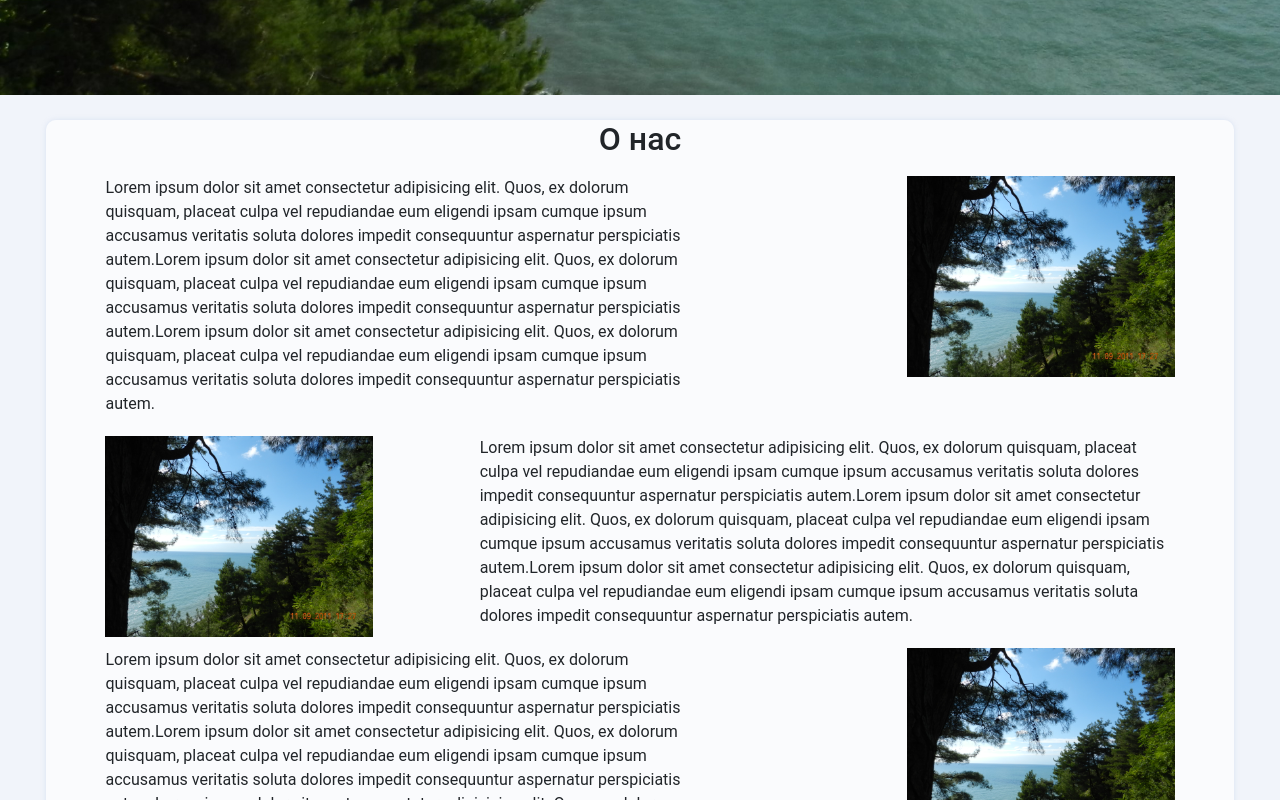
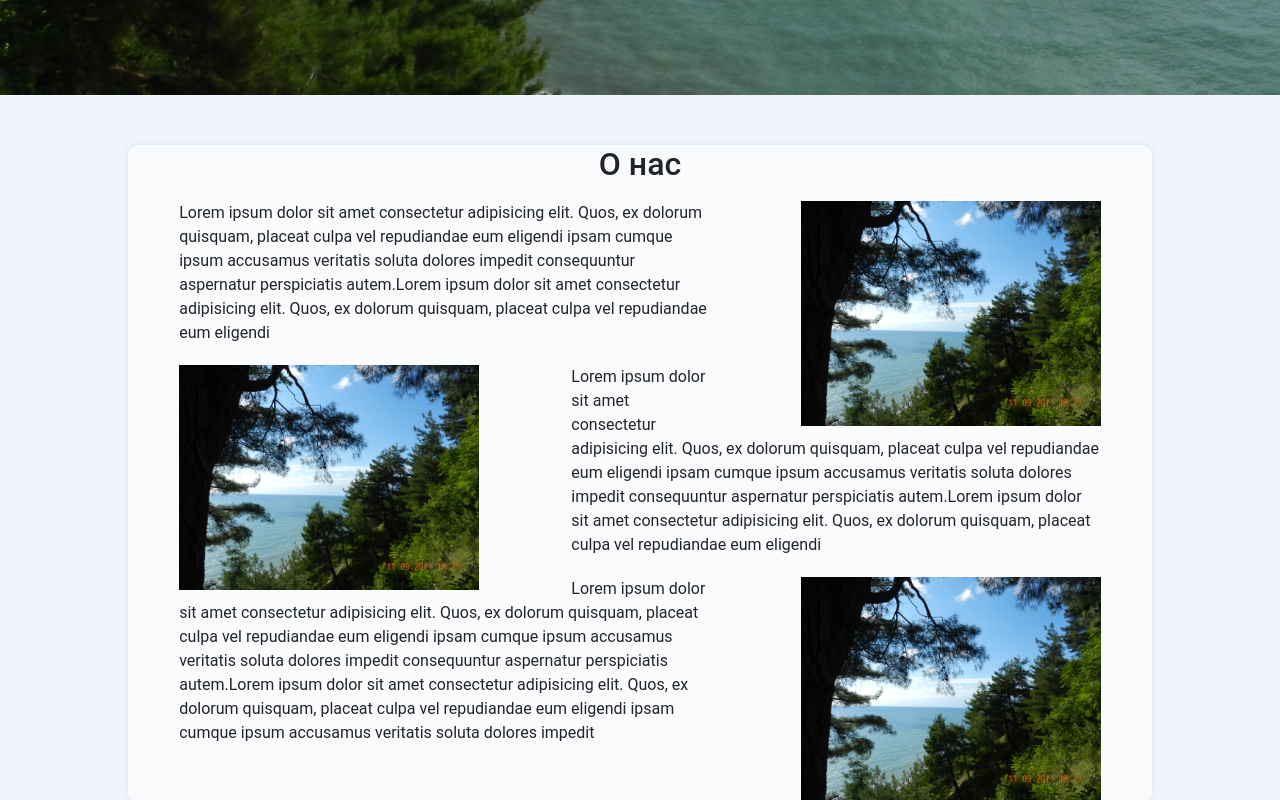
Before and after one commit to ValeriaLugovskaya/hotel_site_react, a React (Create React App) app: page / in a window 1280 px wide. Shown: the part 760-1560 px from the top of the page. Built offline with nearby package versions, Linux system fonts and the light colour scheme; no server answers.

Commit message:
css is otstoy2

```diff
--- a/src/components/AboutUs/AboutUs.js
+++ b/src/components/AboutUs/AboutUs.js
@@ -20,11 +20,7 @@ const AboutUs = () =>{
                             ipsam cumque ipsum accusamus veritatis soluta dolores impedit
                             consequuntur aspernatur perspiciatis autem.Lorem ipsum dolor sit amet consectetur adipisicing elit. Quos,
                             ex dolorum quisquam, placeat culpa vel repudiandae eum eligendi
-                            ipsam cumque ipsum accusamus veritatis soluta dolores impedit
-                            consequuntur aspernatur perspiciatis autem.Lorem ipsum dolor sit amet consectetur adipisicing elit. Quos,
-                            ex dolorum quisquam, placeat culpa vel repudiandae eum eligendi
-                            ipsam cumque ipsum accusamus veritatis soluta dolores impedit
-                            consequuntur aspernatur perspiciatis autem.</div>
+                            </div>
                         </div>
             </div>
 
@@ -38,11 +34,7 @@ const AboutUs = () =>{
                             ipsam cumque ipsum accusamus veritatis soluta dolores impedit
                             consequuntur aspernatur perspiciatis autem.Lorem ipsum dolor sit amet consectetur adipisicing elit. Quos,
                             ex dolorum quisquam, placeat culpa vel repudiandae eum eligendi
-                            ipsam cumque ipsum accusamus veritatis soluta dolores impedit
-                            consequuntur aspernatur perspiciatis autem.Lorem ipsum dolor sit amet consectetur adipisicing elit. Quos,
-                            ex dolorum quisquam, placeat culpa vel repudiandae eum eligendi
-                            ipsam cumque ipsum accusamus veritatis soluta dolores impedit
-                            consequuntur aspernatur perspiciatis autem.
+
                         </p>
             </div>
 
@@ -57,10 +49,7 @@ const AboutUs = () =>{
                             consequuntur aspernatur perspiciatis autem.Lorem ipsum dolor sit amet consectetur adipisicing elit. Quos,
                             ex dolorum quisquam, placeat culpa vel repudiandae eum eligendi
                             ipsam cumque ipsum accusamus veritatis soluta dolores impedit
-                            consequuntur aspernatur perspiciatis autem.Lorem ipsum dolor sit amet consectetur adipisicing elit. Quos,
-                            ex dolorum quisquam, placeat culpa vel repudiandae eum eligendi
-                            ipsam cumque ipsum accusamus veritatis soluta dolores impedit
-                            consequuntur aspernatur perspiciatis autem.
+
                         </p>
             </div>
         </div>
--- a/src/components/AboutUs/aboutUs.scss
+++ b/src/components/AboutUs/aboutUs.scss
@@ -1,11 +1,11 @@
 @import '../../style/variables.scss';
 
 .wrapper{
-
-    margin:25px 3.6% ;
+    margin:50px 10%;
     box-shadow: 0 0 5px $box_shadow;
     background-color: rgba(255, 255, 255, 0.678);
     border-radius: 10px;
+    overflow: hidden;
 }
 
 .info_contetnt_title{
@@ -18,16 +18,18 @@
 }
 
 .left{
-width:25%;
+width:300px;
 float:left;
 margin-right:10%;
+display: table-cell;
 }
 
 
 .rigth{
-    width:25%;
+    width:300px;
     float:right;
-    margin-left:20%;
+    margin-left:10%;
+    display: table-cell;
 }
 
 .info_content_text{
```
